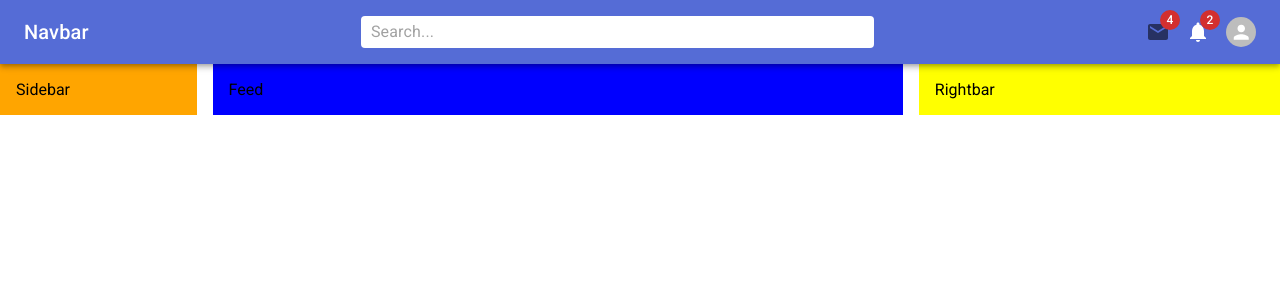
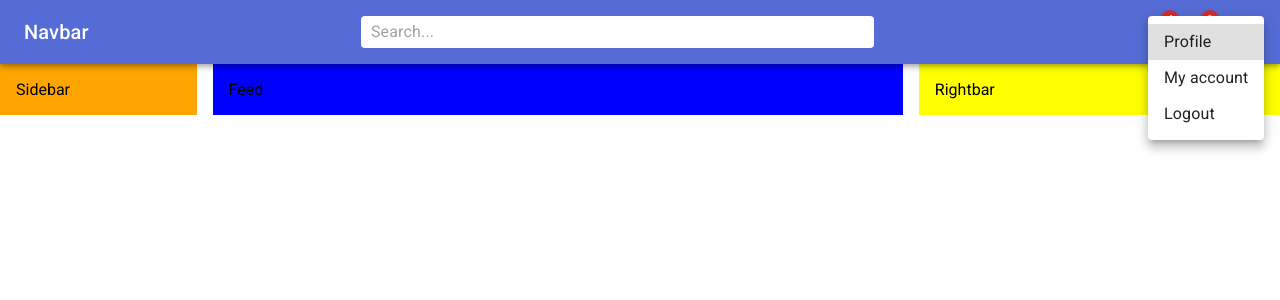
Before and after one commit to philsmirnoff/tutorial, a React (Create React App) app in the folder udemy/mui2/: page / in a window 1280 px wide. Both pictures are taken after a click on the element 1240 px from the left and 32 px from the top of the page. Shown: the top 300 px of the page. Built offline with nearby package versions, Linux system fonts and the light colour scheme.

Commit message:
add mui menu

```diff
--- a/udemy/mui2/src/components/Navbar.jsx
+++ b/udemy/mui2/src/components/Navbar.jsx
@@ -1,5 +1,5 @@
-import React from 'react'
-import { AppBar, Toolbar, styled, Typography, InputBase, Box, Badge } from '@mui/material';
+import { useState } from 'react'
+import { AppBar, Toolbar, styled, Typography, InputBase, Box, Badge, Menu, MenuItem } from '@mui/material';
 import PetsIcon from '@mui/icons-material/Pets';
 import MailIcon from '@mui/icons-material/Mail';
 import Notifications from '@mui/icons-material/Notifications';
@@ -40,6 +40,8 @@ const UserBox = styled(Box)(({ theme }) => ({
 
 
 const Navbar = () => {
+  const [open, setOpen] = useState(false);
+
   return (
     <AppBar position="sticky">
       <StyledToolbar>
@@ -57,13 +59,31 @@ const Navbar = () => {
        <Badge badgeContent={2} color="error">
             <Notifications />
        </Badge>
-       <Avatar sx={{width:30, height:30 }}/>
+       <Avatar sx={{width:30, height:30 }} onClick={(e) => setOpen(true)}/>
         </Icons>
-        <UserBox>
-        <Avatar sx={{width:30, height:30 }} src=""/>
+        <UserBox onClick={(e) => setOpen(true)}>
+        <Avatar sx={{width:30, height:30 }} />
           <Typography variant="body2">User</Typography>
         </UserBox>
       </StyledToolbar>
+      <Menu
+        id="demo-positioned-menu"
+        aria-labelledby="demo-positioned-button"
+        open={open}
+        onClose={(e) => setOpen(false)}
+        anchorOrigin={{
+          vertical: 'top',
+          horizontal: 'right',
+        }}
+        transformOrigin={{
+          vertical: 'top',
+          horizontal: 'right',
+        }}
+      >
+        <MenuItem>Profile</MenuItem>
+        <MenuItem>My account</MenuItem>
+        <MenuItem>Logout</MenuItem>
+      </Menu>
     </AppBar>
 
   )
```
